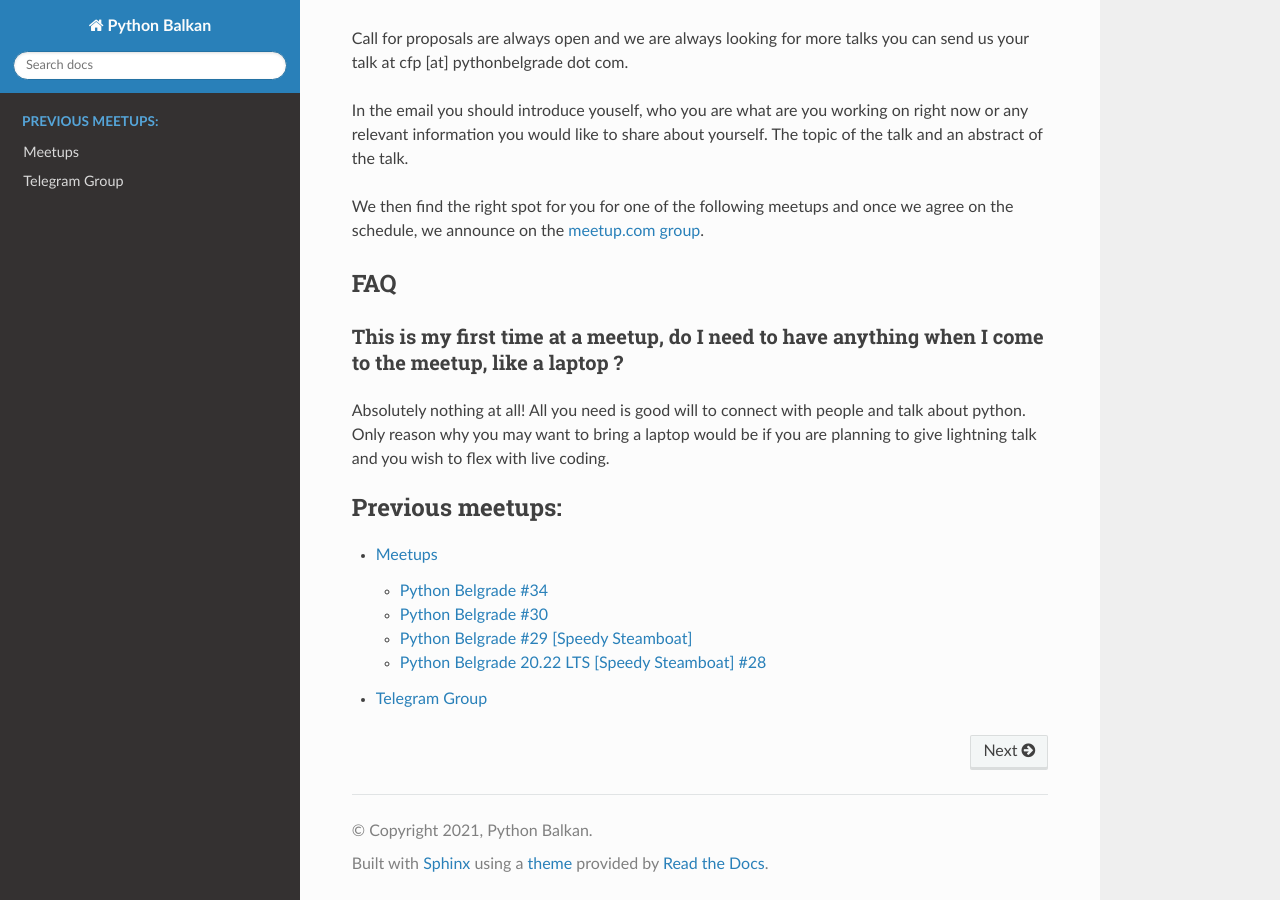
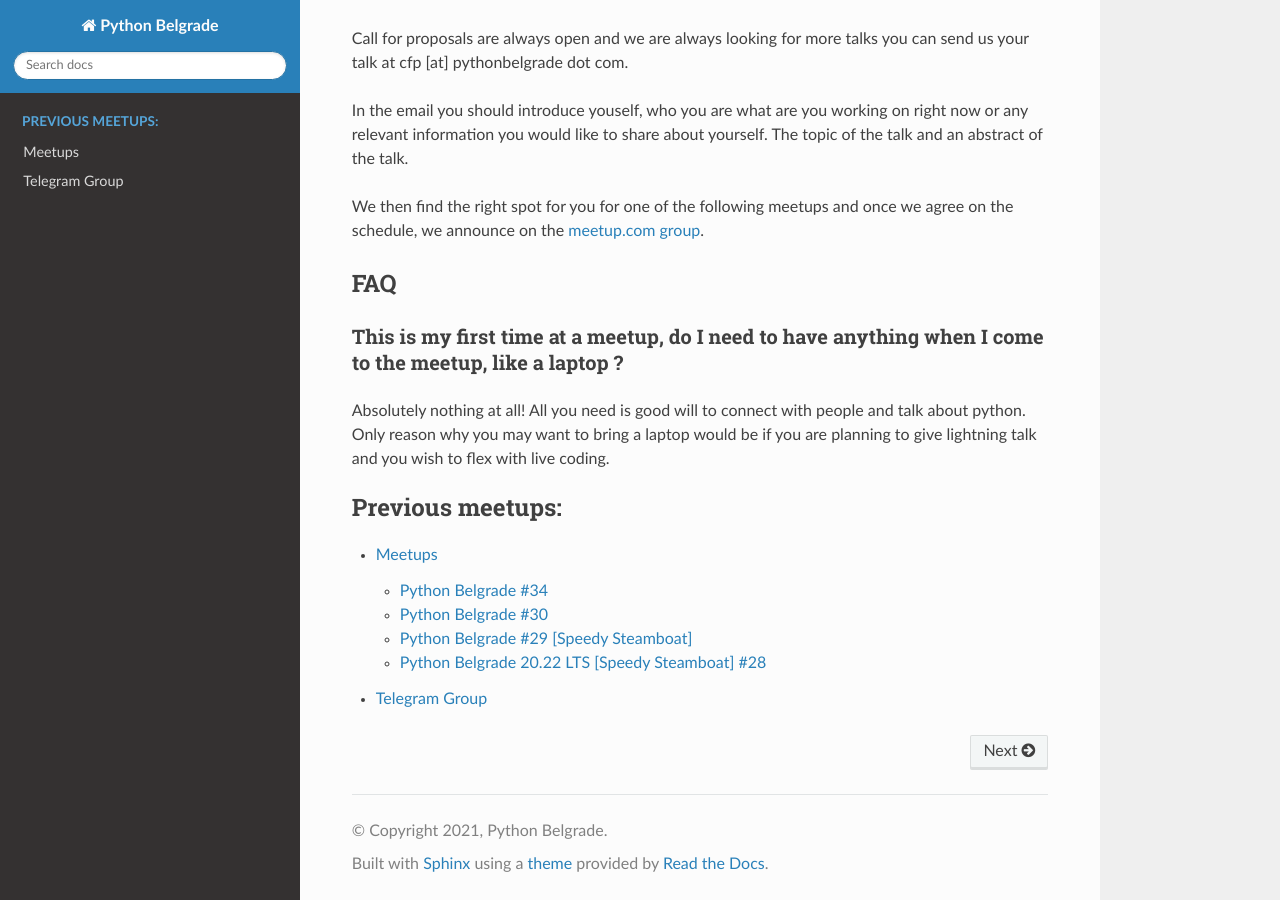
Before and after one commit to PythonBalkan/PythonBelgrade, a Sphinx documentation site: the page built from docs/source/index.rst, in a window 1280 px wide and 900 px high, scrolled down 1077 px. Built offline with Sphinx 7.4.7 and the Read the Docs theme 2.0.0, drawn with Linux system fonts in a browser that asks for light colours.

Commit message:
Python Balkan -> Belgrade

```diff
--- a/docs/source/conf.py
+++ b/docs/source/conf.py
@@ -18,9 +18,9 @@
 
 # -- Project information -----------------------------------------------------
 
-project = 'Python Balkan'
-copyright = '2021, Python Balkan'
-author = 'Python Balkan'
+project = 'Python Belgrade'
+copyright = '2021, Python Belgrade'
+author = 'Python Belgrade'
 
 
 # -- General configuration ---------------------------------------------------
```
